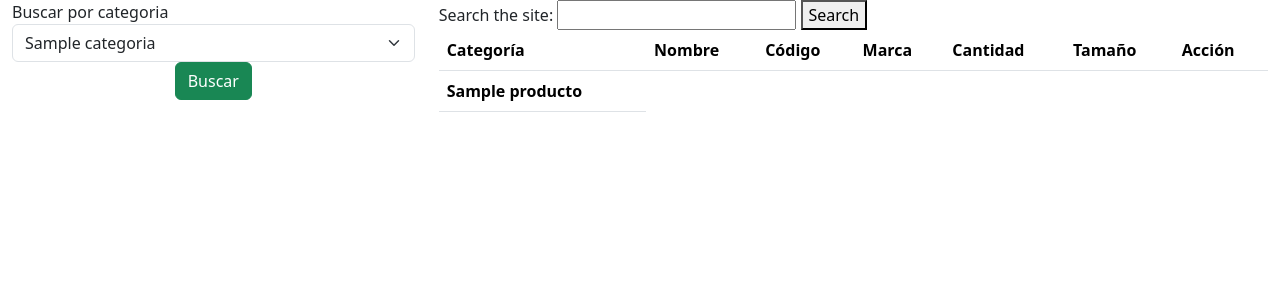
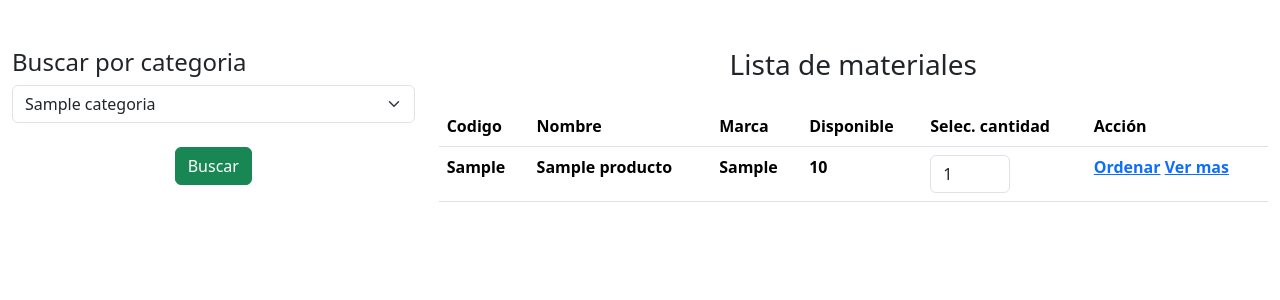
Before and after one commit to kimy-chan/Almacenes-gadp, a Django app: page /index in a window 1280 px wide. Shown: the part 56-356 px from the top of the page. Run offline with Django 5.2, Linux system fonts and the light colour scheme; a user stored in the database is signed in; tables that the repository leaves empty hold one stand-in row (values such as "Sample post"); lists and menus that the app fills with data are empty.

Commit message:
creando buscadores

```diff
--- a/almacenes/pedidos/urls.py
+++ b/almacenes/pedidos/urls.py
@@ -1,6 +1,7 @@
 from django.urls import path
-from .views import index
+from .views import index, buscador
 
 urlpatterns = [
- path('index',index , name='index' )
+ path('index',index , name='index' ),
+  path('buscar',buscador , name='buscar' )
 ]
--- a/almacenes/pedidos/views.py
+++ b/almacenes/pedidos/views.py
@@ -1,14 +1,30 @@
 from django.shortcuts import render
 from almacenes.productos.models import Productos
+from django.db.models import Q
+from almacenes.utils.paginador import paginador_general
+
 
 
 def index(request):
     if (request.method == 'POST'):
         id_categoria = request.POST['categoria_id']
         productos_categoria= Productos.objects.select_related('categoria').filter(categoria_id=id_categoria)
+        productos_categoria= paginador_general(request,productos_categoria)
     else:
         productos_categoria= Productos.objects.select_related('categoria').all()
+        productos_categoria= paginador_general(request, productos_categoria)
     context ={
-        'productos':productos_categoria
+         'data':productos_categoria,
+
     }
     return render(request, 'pedidos/index.html', context)
+
+def buscador(request):
+    data_buscador = request.GET.get('buscador','')
+    producto  = Productos.objects.select_related('categoria').filter(Q(nombre__icontains=data_buscador) | Q(codigo__icontains=data_buscador) |  Q(marca__icontains=data_buscador))
+    producto = paginador_general(request, producto)
+    context={
+        'data':producto
+
+    }
+    return  render(request, 'pedidos/index.html', context)
--- a/almacenes/productos/models.py
+++ b/almacenes/productos/models.py
@@ -14,7 +14,7 @@ class Productos(models.Model):
     marca = models.CharField(max_length=255, blank=False, null=False)
     cantidad_paquete=models.IntegerField(blank=False, null=False, verbose_name='Cantidad por paquetes')
     cantidad_paquete_unidad = models.IntegerField(blank=False, null=False,verbose_name='Cantidad por paquetes (en unidades)')
-    total_paquetes = models.IntegerField(null=True)
+    stock = models.IntegerField(null=True)
     precio_unidad = models.DecimalField(max_digits=10, decimal_places=2, blank=False, null=False,verbose_name='Precio por unidad')
     precio_paquete = models.DecimalField(max_digits=10, decimal_places=2, blank=False, null=False,verbose_name='Precio por paquetes')
     total_precio= models.DecimalField(max_digits=10, decimal_places=2, null=True)
@@ -32,7 +32,7 @@ class Productos(models.Model):
         {self.tamaño},{self.unidad_medida},{self.material},{self.numero_serie},{self.categoria}"""
 
     def calcular_total_paquetes(self):
-        self.total_paquetes= self.cantidad_paquete * self.cantidad_paquete_unidad
+        self.stock= self.cantidad_paquete * self.cantidad_paquete_unidad
         self.save()
     def calcular_precio_total(self):
         self.total_precio= self.precio_paquete * self.precio_unidad
--- a/almacenes/templates/base.usuarios.html
+++ b/almacenes/templates/base.usuarios.html
@@ -38,8 +38,9 @@
                     {% endif %}
 
                 </ul>
-                <form class="d-flex" role="search">
-                    <input class="form-control me-2" type="search" placeholder="Buscar" aria-label="Buscar">
+                <form class="d-flex" role="search" action="{% url 'buscar' %}" method="GET">
+                    <input class="form-control me-2" value="{{ request.GET.buscador  }}" name="buscador" type="search"
+                        placeholder="Buscar" aria-label="Buscar">
                     <button class="btn btn-outline-success" type="submit">Buscar</button>
                 </form>
             </div>
--- /dev/null
+++ b/almacenes/templates/paginador/paginador.html
@@ -0,0 +1,59 @@
+{% if data.has_other_pages %}
+<ul class="pagination justify-content-center">
+    {% if data.has_previous %}
+    <li class="page-item">
+        <a class="page-link" href="?page=1" aria-label="Primera">
+            <span aria-hidden="true">&laquo;&laquo;</span>
+            <span class="sr-only">Primera</span>
+        </a>
+    </li>
+    <li class="page-item">
+        <a class="page-link" href="?page={{ data.previous_page_number }}" aria-label="Anterior">
+            <span aria-hidden="true">&laquo;</span>
+            <span class="sr-only">Anterior</span>
+        </a>
+    </li>
+    {% else %}
+    <li class="page-item disabled">
+        <span class="page-link" aria-hidden="true">&laquo;&laquo;</span>
+    </li>
+    <li class="page-item disabled">
+        <span class="page-link" aria-hidden="true">&laquo;</span>
+    </li>
+    {% endif %}
+
+    {% for num in data.paginator.page_range %}
+    {% if data.number == num %}
+    <li class="page-item active" aria-current="page">
+        <span class="page-link">{{ num }}</span>
+    </li>
+    {% else %}
+    <li class="page-item">
+        <a class="page-link" href="?page={{ num }}">{{ num }}</a>
+    </li>
+    {% endif %}
+    {% endfor %}
+
+    {% if data.has_next %}
+    <li class="page-item">
+        <a class="page-link" href="?page={{ data.next_page_number }}" aria-label="Siguiente">
+            <span aria-hidden="true">&raquo;</span>
+            <span class="sr-only">Siguiente</span>
+        </a>
+    </li>
+    <li class="page-item">
+        <a class="page-link" href="?page={{ data.paginator.num_pages }}" aria-label="Última">
+            <span aria-hidden="true">&raquo;&raquo;</span>
+            <span class="sr-only">Última</span>
+        </a>
+    </li>
+    {% else %}
+    <li class="page-item disabled">
+        <span class="page-link" aria-hidden="true">&raquo;</span>
+    </li>
+    <li class="page-item disabled">
+        <span class="page-link" aria-hidden="true">&raquo;&raquo;</span>
+    </li>
+    {% endif %}
+</ul>
+{% endif %}
--- a/almacenes/templates/pedidos/index.html
+++ b/almacenes/templates/pedidos/index.html
@@ -1,52 +1,61 @@
 {% extends '../base.usuarios.html' %}
 
 {% block usuario %}
-<div class="container-fluid ">
+<div class="container-fluid mt-5 ">
     <div class="row">
         <div class="col-sm-12 col-md-4">
             <form action="{%url 'index' %}" method="POST">
                 {% csrf_token %}
-                <div>Buscar por categoria</div>
+                <h4>Buscar por categoria</h4>
                 <select class="form-select" name="categoria_id">
                     {%for categoria in listado_categoria %}
                     <option value="{{categoria.id}}">{{categoria.nombre}}</option>
                     {% endfor %}
                 </select>
-                <div class="text-center">
+                <div class="text-center mt-4">
                     <button type="submit" class="btn btn-success">Buscar</button>
                 </div>
             </form>
         </div>
         <div class="col-sm-12 col-md-8">
-            <div>
-                <form action="" method="post">
-                    <label for="site-search">Search the site:</label>
-                    <input type="search" id="site-search" name="q" />
+            <div class="text-center">
+                <h3>Lista de materiales</h3>
+            </div>
 
-                    <button>Search</button>
-                </form>
-            </div>
-            <table class="table">
+            <table class="table mt-4">
                 <thead>
                     <tr>
-                        <th>Categoría</th>
+                        <th>Codigo</th>
                         <th>Nombre</th>
-                        <th>Código</th>
                         <th>Marca</th>
-                        <th>Cantidad</th>
-                        <th>Tamaño</th>
+                        <th>Disponible</th>
+                        <th>Selec. cantidad</th>
                         <th>Acción</th> <!-- Corregido "Accion" a "Acción" -->
                     </tr>
                 </thead>
                 <tbody>
-                    {%for producto in productos %}
+                    {%for producto in data %}
                     <tr>
+                        <th> {{producto.codigo}}</th>
                         <th> {{producto.nombre}}</th>
+                        <th> {{producto.marca}}</th>
+                        <th> {{producto.stock}}</th>
+                        <th>
+                            <input style="width: 80px;" type="number" value="1" name="" class="form-control input-sm"
+                                id="">
+                        </th>
+                        <th><a href="">Ordenar</a> <a href="">Ver mas</a></th>
+
                     </tr>
+                    {% empty %}
+                    <div class="text-center">
+                        <h3> Lista de productos vacia </h3>
+                    </div>
                     {% endfor%}
 
                 </tbody>
             </table>
+            {% include 'paginador/paginador.html' %}
         </div>
 
 
--- a/almacenes/templates/usuarios/mostrar_cuentas.html
+++ b/almacenes/templates/usuarios/mostrar_cuentas.html
@@ -17,7 +17,7 @@
             </tr>
         </thead>
         <tbody>
-            {%for cuentas in listado_cuentas %}
+            {%for cuentas in data %}
             <tr>
                 <td>{{cuentas.persona.nombre}} {{cuentas.persona.apellidos}}</td>
                 <td>{{cuentas.persona.cedula_identidad}}</td>
@@ -31,6 +31,7 @@
             {% endfor %}
         </tbody>
     </table>
+    {% include 'paginador/paginador.html' %}
 </div>
 
 {% endblock index %}
--- a/almacenes/usuarios/views.py
+++ b/almacenes/usuarios/views.py
@@ -6,6 +6,8 @@ from .forms import Usuarios_formulario
 from django.db import transaction
 from ..persona.models import Persona
 from .models import Usuario
+
+from almacenes.utils.paginador import paginador_general
 
 # Create your views here.
 
@@ -55,8 +57,9 @@ def creando_usuario(request):
 
 def listando_usuarios(request):
     listado_cuentas_usuarios = Usuario.objects.select_related('persona').all()
+    listado_cuentas_usuarios = paginador_general(request, listado_cuentas_usuarios)
     context={
-        'listado_cuentas':listado_cuentas_usuarios
+        'data':listado_cuentas_usuarios
     }
     return render(request, 'usuarios/mostrar_cuentas.html', context)
 
--- /dev/null
+++ b/almacenes/utils/paginador.py
@@ -0,0 +1,10 @@
+from django.core.paginator import Paginator
+
+def paginador_general(request,lista_model):
+    pagina = request.GET.get('page',1)
+    try:
+        paginador = Paginator(lista_model,3)
+        paginador_model=paginador.page(pagina)
+    except :
+        paginador_model= paginador.page(1)
+    return paginador_model
```
Also changed, not shown: almacenes/productos/migrations/0003_rename_total_paquetes_productos_stock.py (added).
